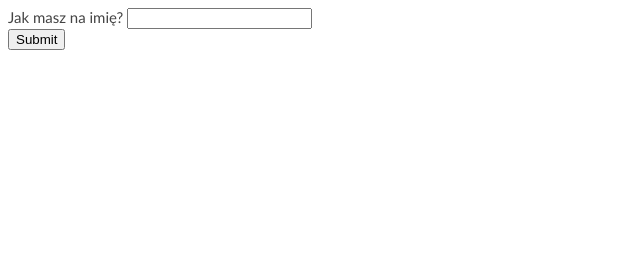
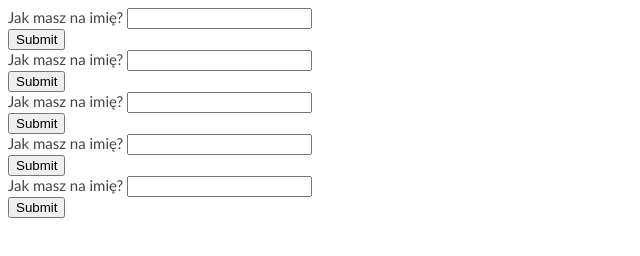
Before and after one commit to piotr-kasprzyk/akcja-rozwojowa, a website: page src/index.1.html in a window 1280 px wide. Shown: the whole page, without its empty margins (0-640 px from the left). Drawn offline with Linux system fonts and the light colour scheme.

Commit message:
zmiany w .js

```diff
--- a/src/index.1.html
+++ b/src/index.1.html
@@ -184,5 +184,29 @@ font-style: italic;
  <input type="submit" />
 
  </form>
+ <form  method="post" action="raw">
+ Jak masz na imię?
+ <input name="imie" /><br/>
+ <input type="submit" />
+
+ </form>
+ <form  method="post" action="text">
+ Jak masz na imię?
+ <input name="imie" /><br/>
+ <input type="submit" />
+
+ </form>
+ <form  method="post" action="json">
+ Jak masz na imię?
+ <input name="imie" /><br/>
+ <input type="submit" />
+
+ </form>
+ <form  method="post" action="urlEncoded">
+ Jak masz na imię?
+ <input name="imie" /><br/>
+ <input type="submit" />
+
+ </form>
   </body>
 </html>
```
Also changed, not shown: src/index.js (+37 -5 lines).
